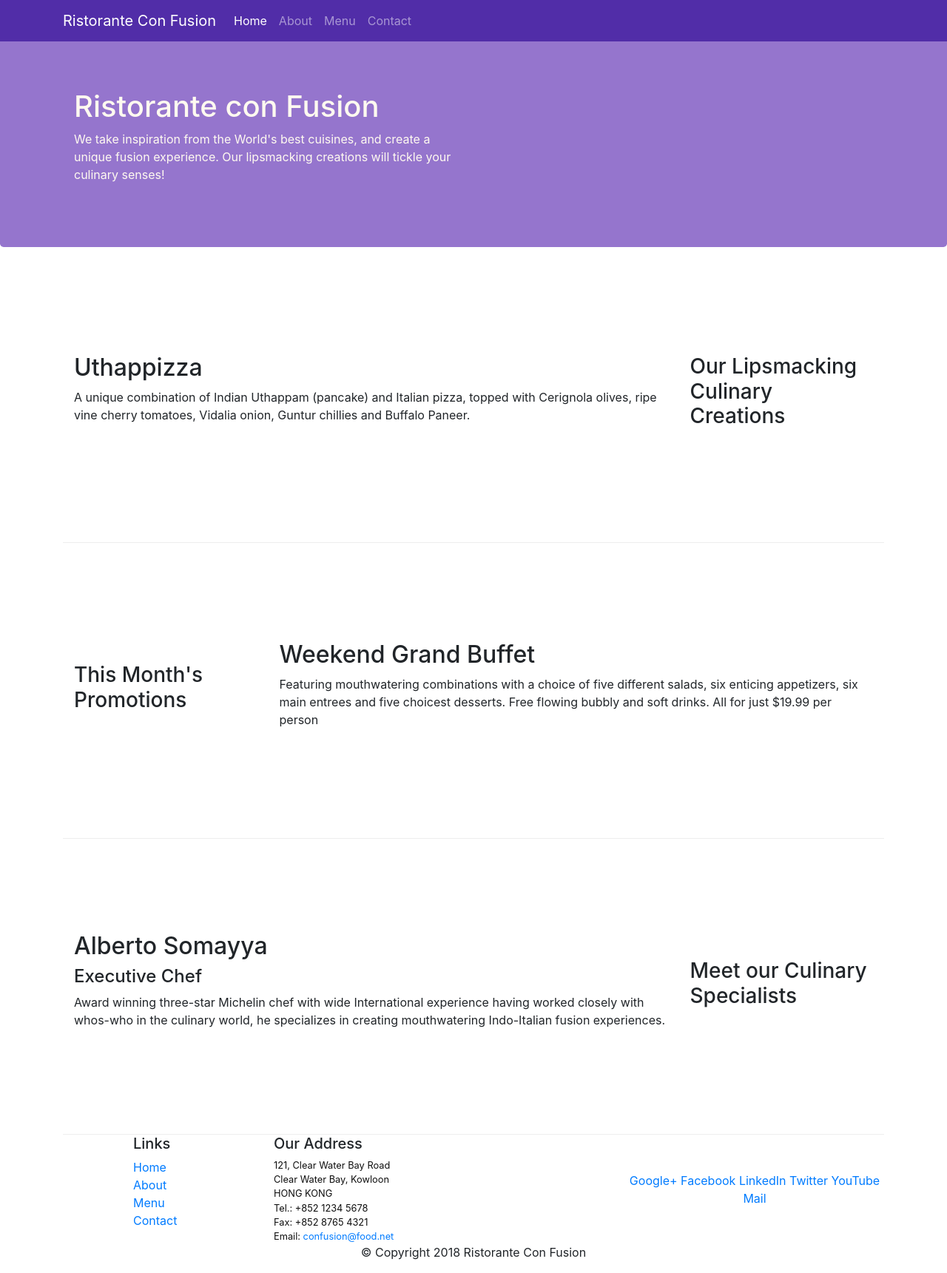
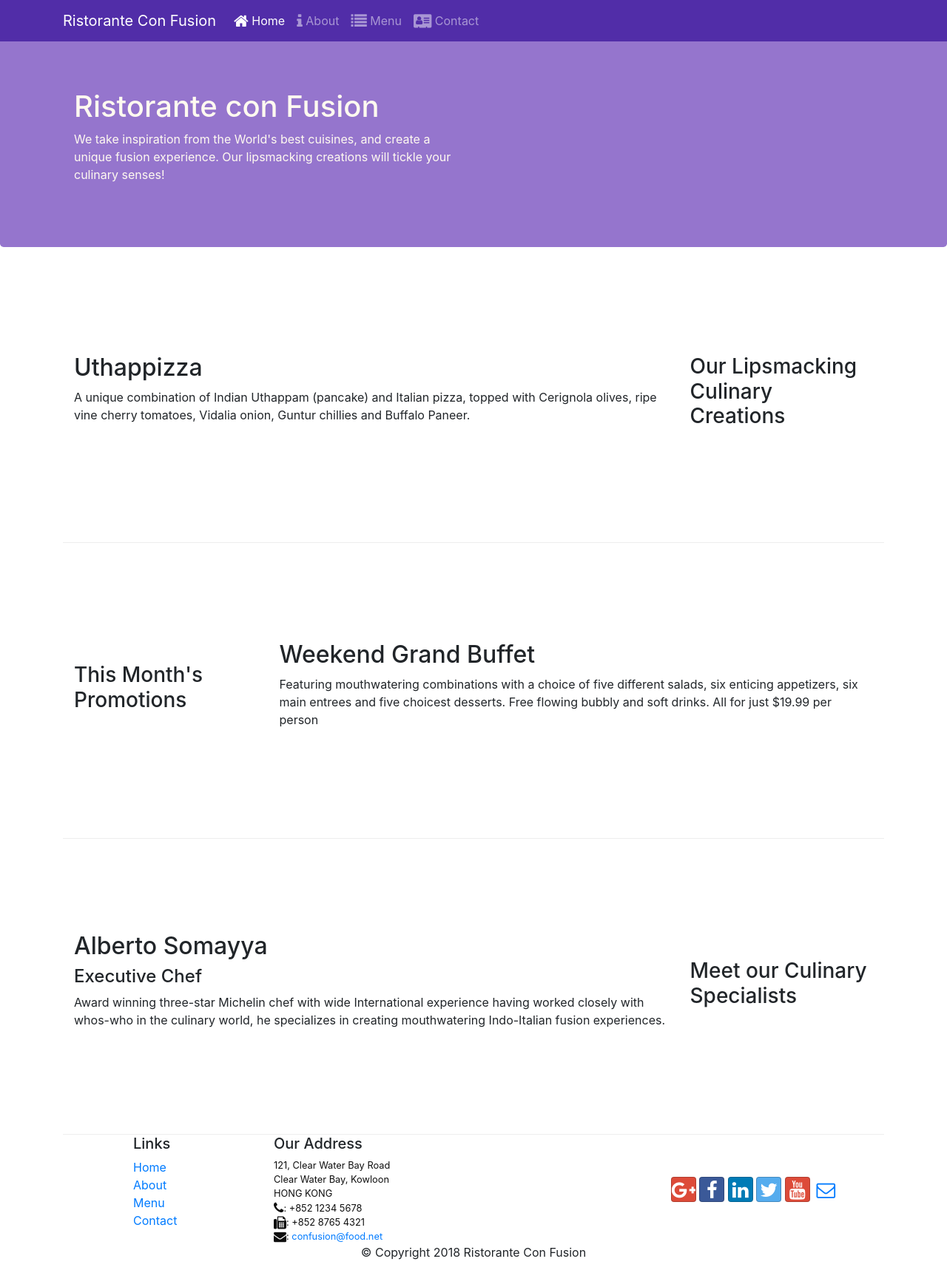
Before and after one commit to ArtDS02/Fer-Exercise, a website: page index.html in a window 1280 px wide. Shown: the whole page at 74% size. Drawn offline with nearby package versions, Linux system fonts and the light colour scheme.

Commit message:
Icon Fonts

```diff
--- a/index.html
+++ b/index.html
@@ -10,6 +10,8 @@
     <link rel="stylesheet" href="node_modules/bootstrap/dist/css/bootstrap.min.css">
     <meta name="viewport" content="width=device-width, initial-scale=1, shrink-to-fit=no">
     <link href="css/styles.css" rel="stylesheet">
+    <link rel="stylesheet" href="node_modules/font-awesome/css/font-awesome.min.css">
+    <link rel="stylesheet" href="node_modules/bootstrap-social/bootstrap-social.css">
     <title>Ristorante Con Fusion</title>
 </head>
 
@@ -19,10 +21,15 @@
             <a class="navbar-brand" href="#">Ristorante Con Fusion</a>
             <div class="collapse navbar-collapse" id="Navbar">
                 <ul class="navbar-nav mr-auto">
-                    <li class="nav-item active"><a class="nav-link" href="#">Home</a></li>
-                    <li class="nav-item"><a class="nav-link" href="./aboutus.html">About</a></li>
-                    <li class="nav-item"><a class="nav-link" href="#">Menu</a></li>
-                    <li class="nav-item"><a class="nav-link" href="#">Contact</a></li>
+                    <li class="nav-item active"><a class="nav-link" href="#"><span class="fa fa-home fa-lg"></span>
+                            Home</a></li>
+                    <li class="nav-item"><a class="nav-link" href="./aboutus.html"><span
+                                class="fa fa-info fa-lg"></span> About</a></li>
+                    <li class="nav-item"><a class="nav-link" href="#"><span class="fa fa-list fa-lg"></span> Menu</a>
+                    </li>
+                    <li class="nav-item"><a class="nav-link" href="#"><span class="fa fa-address-card fa-lg"></span>
+                            Contact</a></li>
+
                 </ul>
             </div>
 
@@ -104,20 +111,28 @@
                         121, Clear Water Bay Road<br>
                         Clear Water Bay, Kowloon<br>
                         HONG KONG<br>
-                        Tel.: +852 1234 5678<br>
-                        Fax: +852 8765 4321<br>
-                        Email: <a href="mailto:confusion@food.net">confusion@food.net</a>
+                        <i class="fa fa-phone fa-lg"></i>: +852 1234 5678<br>
+                        <i class="fa fa-fax fa-lg"></i>: +852 8765 4321<br>
+                        <i class="fa fa-envelope fa-lg"></i>:
+                        <a href="mailto:confusion@food.net">confusion@food.net</a>
+
                     </address>
                 </div>
                 <div class="col-12 col-sm-4 align-self-center">
                     <div class="text-center">
-                        <a href="http://google.com/+">Google+</a>
-                        <a href="http://www.facebook.com/profile.php?id=">Facebook</a>
-                        <a href="http://www.linkedin.com/in/">LinkedIn</a>
-                        <a href="http://twitter.com/">Twitter</a>
-                        <a href="http://youtube.com/">YouTube</a>
-                        <a href="mailto:">Mail</a>
+                        <a class="btn btn-social-icon btn-google" href="http://google.com/+"><i
+                                class="fa fa-google-plus"></i></a>
+                        <a class="btn btn-social-icon btn-facebook" href="http://www.facebook.com/profile.php?id="><i
+                                class="fa fa-facebook"></i></a>
+                        <a class="btn btn-social-icon btn-linkedin" href="http://www.linkedin.com/in/"><i
+                                class="fa fa-linkedin"></i></a>
+                        <a class="btn btn-social-icon btn-twitter" href="http://twitter.com/"><i
+                                class="fa fa-twitter"></i></a>
+                        <a class="btn btn-social-icon btn-google" href="http://youtube.com/"><i
+                                class="fa fa-youtube"></i></a>
+                        <a class="btn btn-social-icon" href="mailto:"><i class="fa fa-envelope-o"></i></a>
                     </div>
+
                 </div>
             </div>
             <div class="row justify-content-center">
--- a/package.json
+++ b/package.json
@@ -13,6 +13,8 @@
   },
   "dependencies": {
     "bootstrap": "^4.0.0",
+    "bootstrap-social": "^5.1.1",
+    "font-awesome": "^4.7.0",
     "jquery": "^3.3.1",
     "popper.js": "^1.12.9"
   }
```
Also changed, not shown: aboutus.html (+28 -13 lines), 1 other file.
